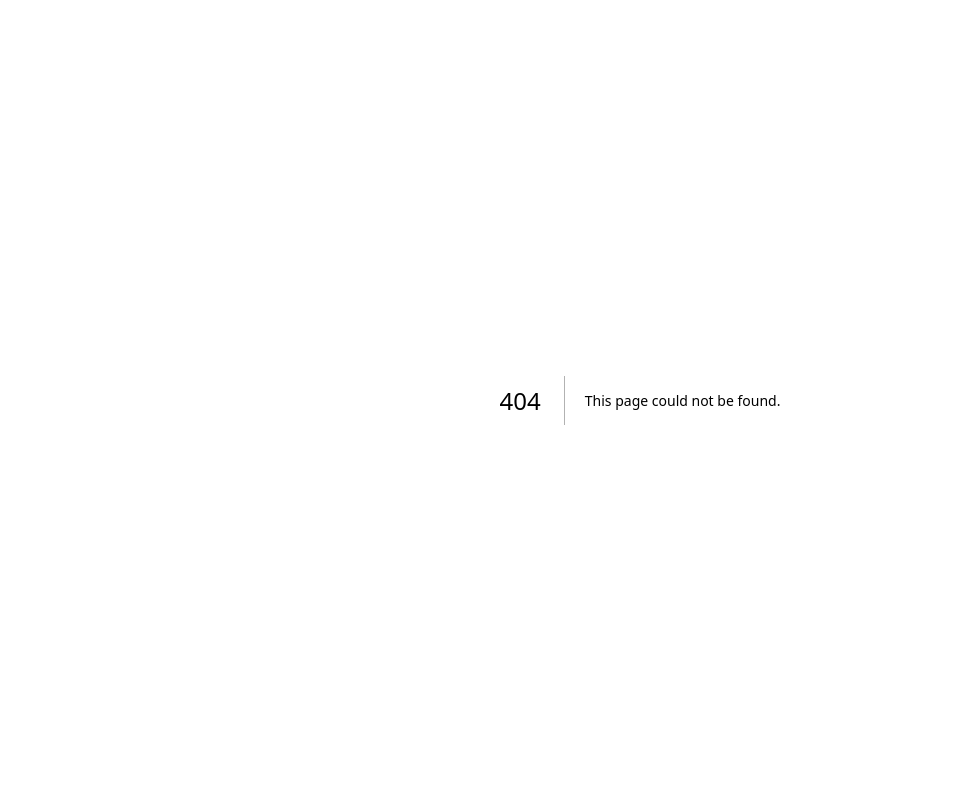
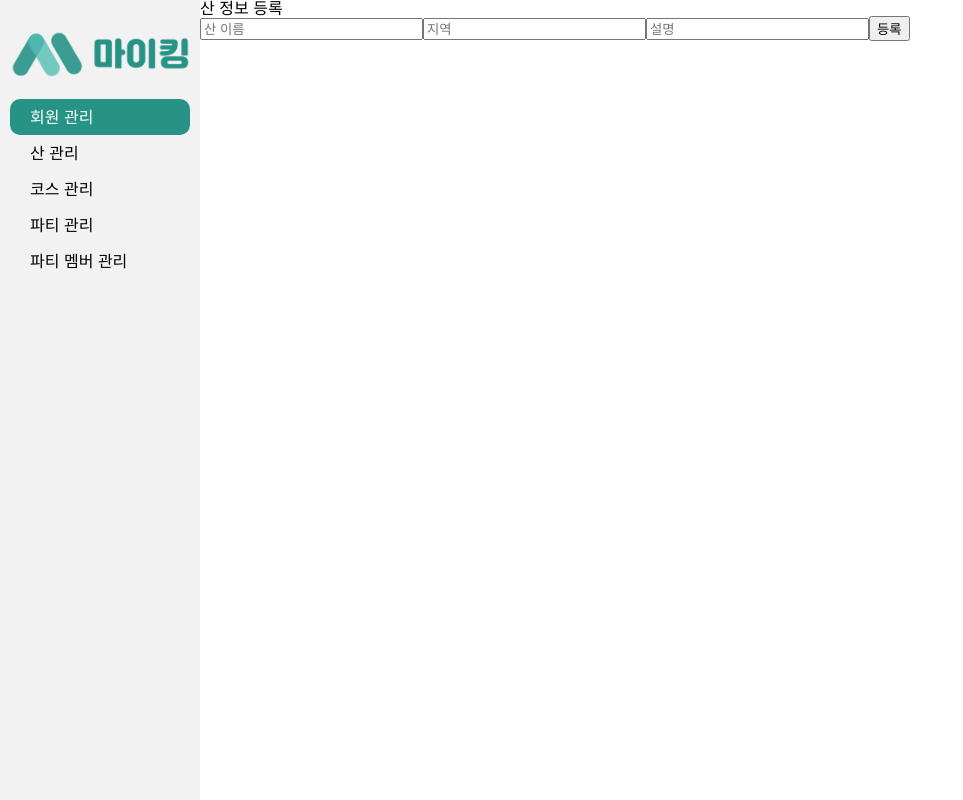
Before and after one commit to whddbsl/myking, a Next.js app: page /admin/mountain/create in a window 1280 px wide. Before the commit this address had no page. Shown: the whole page, without its empty margins (0-963 px from the left). Built offline with nearby package versions, Linux system fonts and the light colour scheme; a web font is replaced by a local one.

Commit message:
markup, styling : 산 관리 페이지 마크업 및 스타일링 완료

```diff
--- /dev/null
+++ b/app/admin/mountain/create/page.tsx
@@ -0,0 +1,74 @@
+"use client";
+
+import { AdminMountainCreateDto } from "@/application/usecases/adminMountain/dto/AdminMountainCreateDto";
+import { useState } from "react";
+
+const MountainCreatePage = () => {
+    const [mountain, setMountain] = useState<AdminMountainCreateDto>({
+        name: "",
+        region: "",
+        description: "",
+    });
+
+    const handleChange = (e: React.ChangeEvent<HTMLInputElement>) => {
+        const { name, value } = e.target;
+        setMountain((prevMountain) => ({
+            ...prevMountain,
+            [name]: value,
+        }));
+    };
+
+    const handleSubmit = async (e: React.FormEvent<HTMLFormElement>) => {
+        e.preventDefault();
+        console.log(mountain);
+        try {
+            const response = await fetch("/api/admin/mountain", {
+                method: "POST",
+                headers: {
+                    "Content-Type": "application/json",
+                },
+                body: JSON.stringify(mountain),
+            });
+
+            if (response.ok) {
+                alert("산 정보가 등록되었습니다.");
+            } else {
+                console.error("산 정보 등록에 실패했습니다.", response);
+            }
+        } catch (error) {
+            console.error("Error creating mountain:", error);
+        }
+    };
+
+    return (
+        <div>
+            <h1>산 정보 등록</h1>
+            <form onSubmit={handleSubmit}>
+                <input
+                    type="text"
+                    name="name"
+                    placeholder="산 이름"
+                    value={mountain.name}
+                    onChange={handleChange}
+                />
+                <input
+                    type="text"
+                    name="region"
+                    placeholder="지역"
+                    value={mountain.region}
+                    onChange={handleChange}
+                />
+                <input
+                    type="text"
+                    name="description"
+                    placeholder="설명"
+                    value={mountain.description}
+                    onChange={handleChange}
+                />
+                <button type="submit">등록</button>
+            </form>
+        </div>
+    );
+};
+
+export default MountainCreatePage;
```
Also changed, not shown: app/admin/mountain/page.tsx (added, +82 -0 lines).
